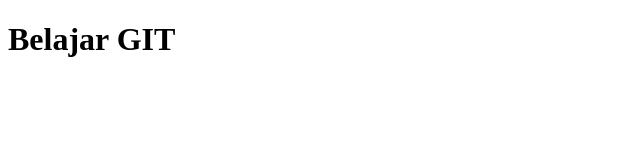
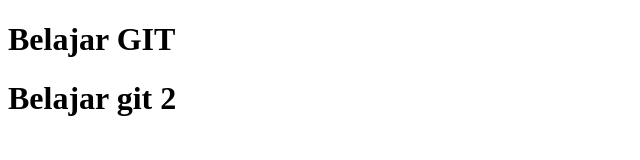
Before and after one commit to cmanuel154/belajar-git, a plain HTML site: page index.html in a window 1280 px wide. Shown: the whole page, without its empty margins (0-640 px from the left). Drawn offline with Linux system fonts and the light colour scheme.

Commit message:
Add file belajar.html dan add H2 element

```diff
--- a/index.html
+++ b/index.html
@@ -8,5 +8,6 @@
 </head>
 <body>
     <h1>Belajar GIT</h1>
+    <h1>Belajar git 2</h1>
 </body>
 </html>
```
Also changed, not shown: Belajar.html (added).
